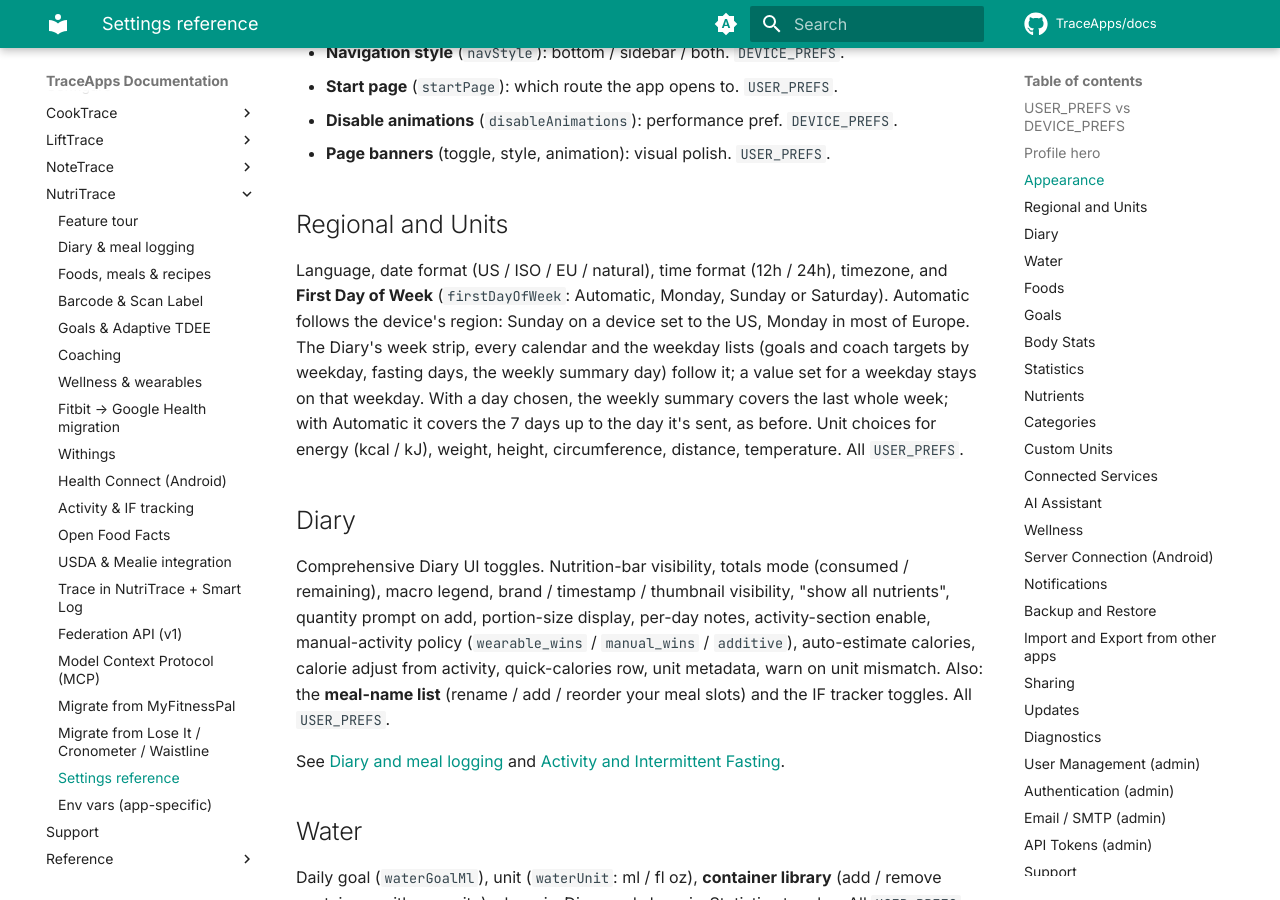
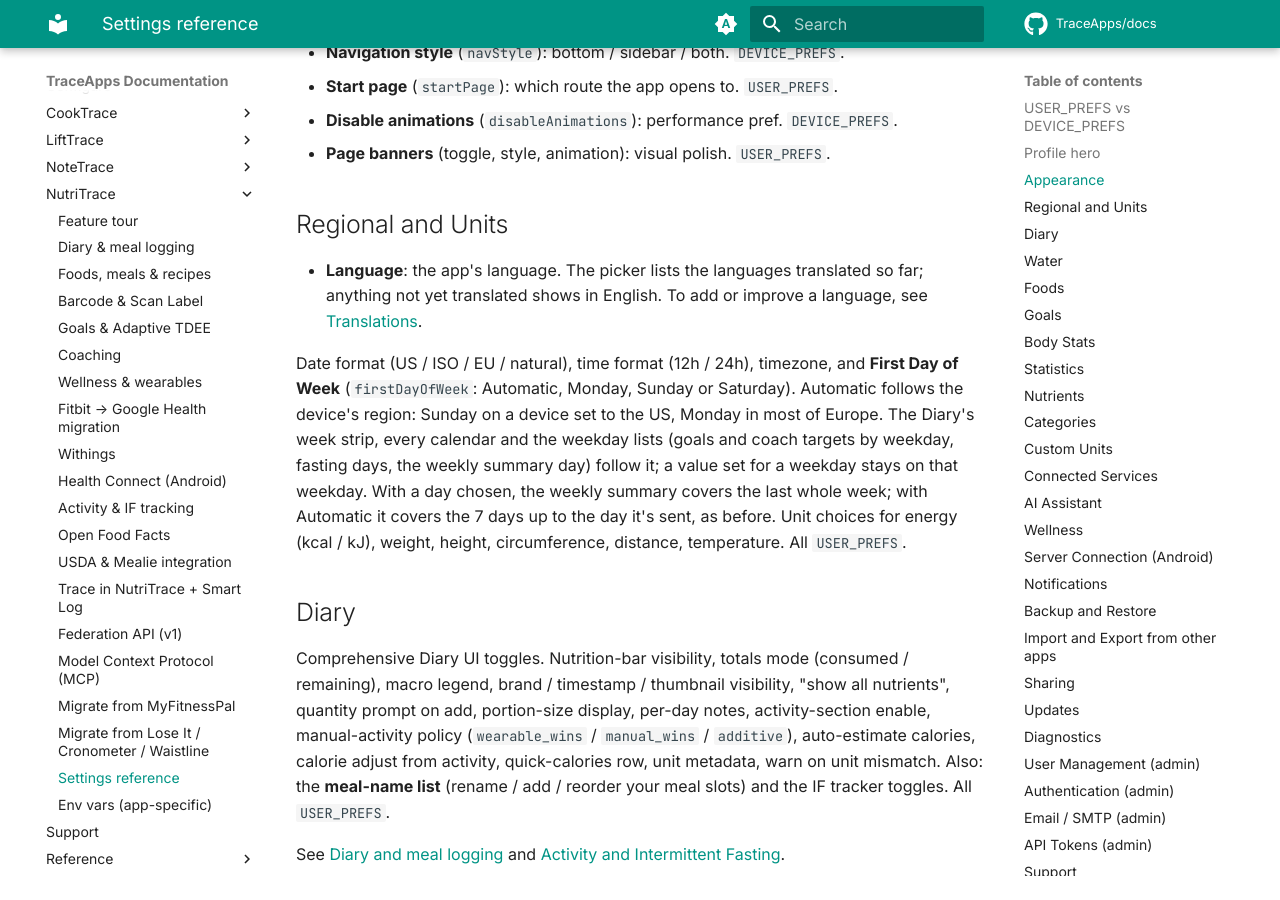
Before and after one commit to TraceApps/docs, an MkDocs documentation site: the page built from docs/nutritrace/settings.md, in a window 1280 px wide and 900 px high, scrolled down 1164 px. Built offline with MkDocs 1.6.1 and Material for MkDocs 9.7.7, drawn with Linux system fonts in a browser that asks for light colours; comment, search, counter and statistics services are not loaded.

Commit message:
Translations: NoteTrace on Weblate, one Language line for every app

```diff
--- a/docs/nutritrace/settings.md
+++ b/docs/nutritrace/settings.md
@@ -33,7 +33,9 @@ Top-of-page card with your name, nickname, avatar, DOB, gender, height, weight,
 
 ## Regional and Units
 
-Language, date format (US / ISO / EU / natural), time format (12h / 24h), timezone, and **First Day of Week** (`firstDayOfWeek`: Automatic, Monday, Sunday or Saturday). Automatic follows the device's region: Sunday on a device set to the US, Monday in most of Europe. The Diary's week strip, every calendar and the weekday lists (goals and coach targets by weekday, fasting days, the weekly summary day) follow it; a value set for a weekday stays on that weekday. With a day chosen, the weekly summary covers the last whole week; with Automatic it covers the 7 days up to the day it's sent, as before. Unit choices for energy (kcal / kJ), weight, height, circumference, distance, temperature. All `USER_PREFS`.
+- **Language**: the app's language. The picker lists the languages translated so far; anything not yet translated shows in English. To add or improve a language, see [Translations](../contribute/translations.md).
+
+Date format (US / ISO / EU / natural), time format (12h / 24h), timezone, and **First Day of Week** (`firstDayOfWeek`: Automatic, Monday, Sunday or Saturday). Automatic follows the device's region: Sunday on a device set to the US, Monday in most of Europe. The Diary's week strip, every calendar and the weekday lists (goals and coach targets by weekday, fasting days, the weekly summary day) follow it; a value set for a weekday stays on that weekday. With a day chosen, the weekly summary covers the last whole week; with Automatic it covers the 7 days up to the day it's sent, as before. Unit choices for energy (kcal / kJ), weight, height, circumference, distance, temperature. All `USER_PREFS`.
 
 ## Diary
 
```
Also changed, not shown: docs/contribute/translations.md (+11 -12 lines), docs/cooktrace/settings.md (+1 -1 lines), docs/lifttrace/settings.md (+1 -1 lines), docs/notetrace/settings.md (+1 -0 lines).
